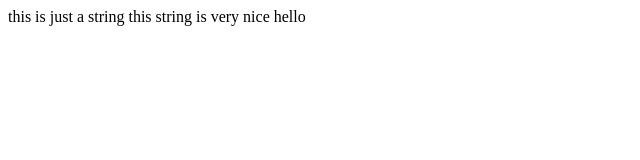
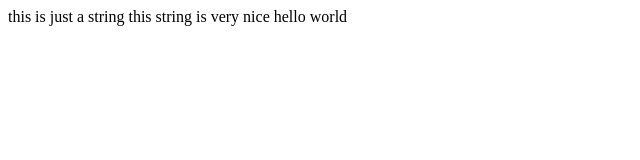
Before and after one commit to waqashsn/js_string_word_counter, a plain HTML site: page super.html in a window 1280 px wide. Shown: the full height of the page, 0-640 px from the left. Drawn offline with Linux system fonts and the light colour scheme.

Commit message:
changed the passed string to test a minor thing

```diff
--- a/super.html
+++ b/super.html
@@ -6,7 +6,7 @@
 
 
     <script>
-        let myString = "this is just a string this string is very nice hello";
+        let myString = "this is just a string this string is very nice hello world";
         let para = document.createElement("P");
         let text = document.createTextNode(myString);
         para.appendChild(text);
```
